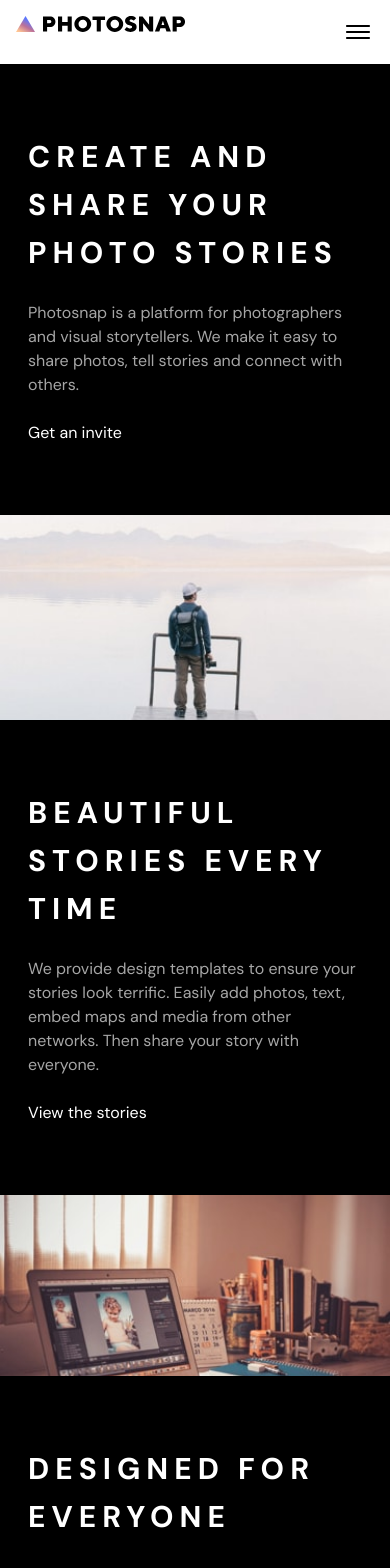
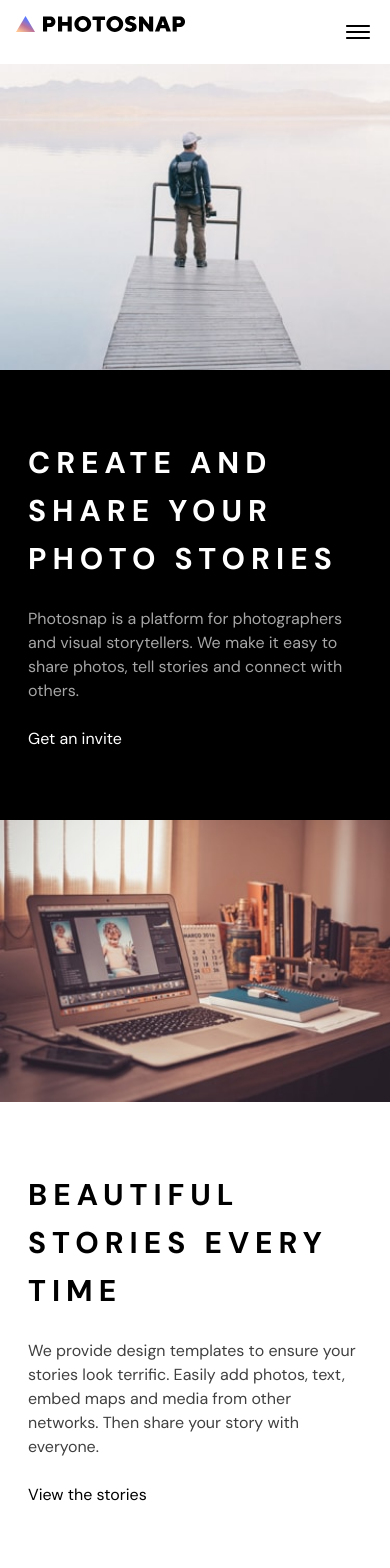
Before and after one commit to Bilek-Petr/photosnap_site, a React (Vite) app: page / in a window 390 px wide. Shown: the top 1568 px of the page. Built offline with nearby package versions, Linux system fonts and the light colour scheme.

Commit message:
finished banner, fully responsive, fixed order

```diff
--- a/src/components/Banner/Banner.jsx
+++ b/src/components/Banner/Banner.jsx
@@ -1,11 +1,17 @@
 import BannerText from "./BannerText";
 import BannerImage from "./BannerImage";
 
-export default function Banner({ data }) {
-  // console.log("Banner data", data);
+export default function Banner({ data, index }) {
+  //so the 2nd banner is styled differently than the others
+  const isFirstBanner = index === 0;
+  //every second is row-reverse
+  const isOdd = index % 2 === 0;
+
   return (
-    <div className="flex h-[41rem] w-full flex-col md:flex-row">
-      <BannerText bannerData={data} />
+    <div
+      className={`${isOdd ? "md:flex-row-reverse" : "md:flex-row"} flex h-[41rem] h-full w-full flex-col-reverse`}
+    >
+      <BannerText bannerData={data} isFirstBanner={isFirstBanner} />
       <BannerImage bannerData={data} />
     </div>
   );
--- a/src/components/Banner/BannerImage.jsx
+++ b/src/components/Banner/BannerImage.jsx
@@ -2,7 +2,7 @@ export default function BannerImage({ bannerData }) {
   return (
     <div className="flex-shrink-[4] flex-grow-[3] basis-auto">
       <picture>
-        <source media="(max-width: 720px)" srcSet={bannerData.images.mobile} />
+        <source media="(max-width: 770px)" srcSet={bannerData.images.mobile} />
         <source media="(max-width: 1024px)" srcSet={bannerData.images.tablet} />
         <img
           className="h-full w-full object-cover"
--- a/src/components/Banner/BannerText.jsx
+++ b/src/components/Banner/BannerText.jsx
@@ -1,12 +1,16 @@
-export default function BannerText({ bannerData }) {
+export default function BannerText({ bannerData, isFirstBanner }) {
   // console.log("BannerText data:", bannerData);
   return (
-    <div className="flex items-center justify-center bg-pureBlack text-pureWhite md:w-[38rem]">
+    <div
+      className={`flex items-center justify-center md:w-[38rem] ${!isFirstBanner ? "bg-pureWhite text-pureBlack" : "bg-pureBlack text-pureWhite"}`}
+    >
       <div className="px-7 py-[4.33rem] md:px-12 md:py-24">
         <h2 className="mb-6 text-3xl font-bold uppercase leading-[3rem] tracking-[0.2em] md:text-[2.5rem] md:leading-[3rem] md:tracking-[0.2em]">
           {bannerData.title}
         </h2>
-        <p className="mb-6 text-base text-lightGrey opacity-75">
+        <p
+          className={`mb-6 text-base opacity-75 ${!isFirstBanner ? "text-pureBlack" : "text-lightGrey"}`}
+        >
           {bannerData.description}
         </p>
         <a href="#">{bannerData.cta}</a>
--- a/src/pages/Home.jsx
+++ b/src/pages/Home.jsx
@@ -4,7 +4,7 @@ export default function Home({ data }) {
   return (
     <>
       {data.sections.map((section, index) => (
-        <Banner key={index} data={section} />
+        <Banner key={index} data={section} index={index} />
       ))}
     </>
   );
```
